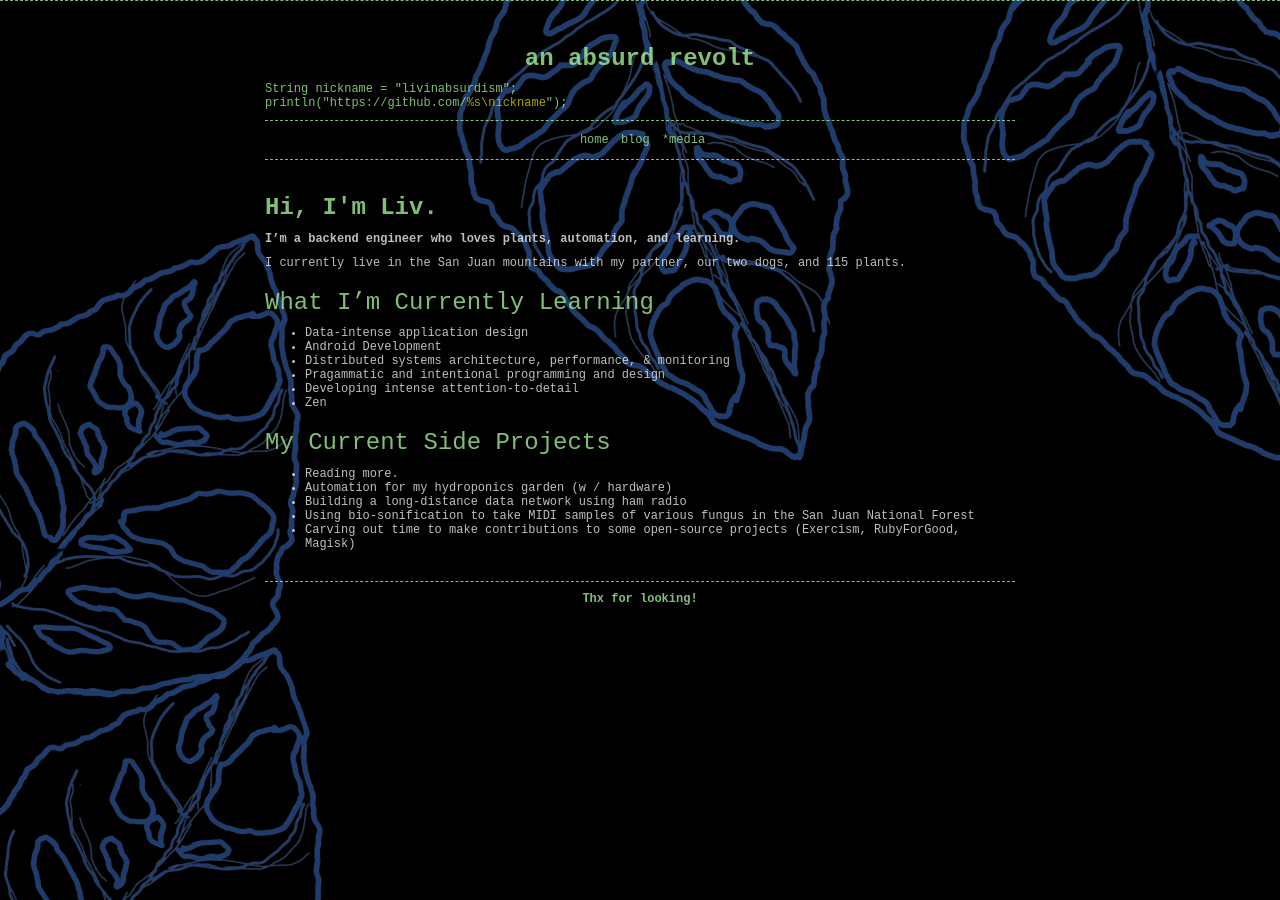
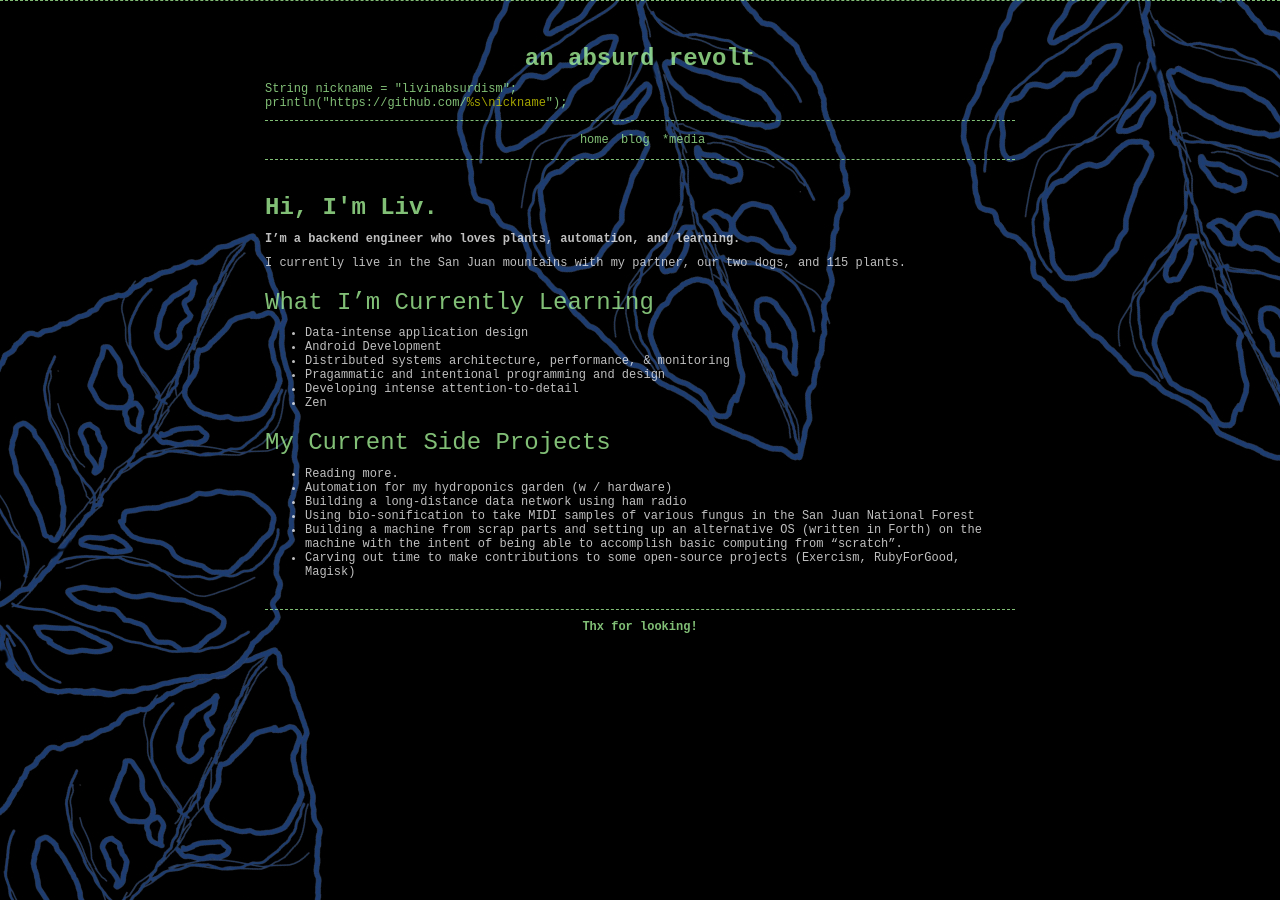
Before and after one commit to LivInAbsurdism/livinabsurdism.github.io, a Jekyll site: the page built from index.md, in a window 1280 px wide. Built offline with Jekyll 4.4.1, drawn with Linux system fonts in a browser that asks for light colours.

Commit message:
more updates

```diff
--- a/index.md
+++ b/index.md
@@ -23,4 +23,5 @@ I currently live in the San Juan mountains with my partner, our two dogs, and 11
 -  Automation for my hydroponics garden (w / hardware)
 -  Building a long-distance data network using ham radio
 -  Using bio-sonification to take MIDI samples of various fungus in the San Juan National Forest
+-  Building a machine from scrap parts and setting up an alternative OS (written in Forth) on the machine with the intent of being able to accomplish basic computing from "scratch".
 -  Carving out time to make contributions to some open-source projects (Exercism, RubyForGood, Magisk)
```
